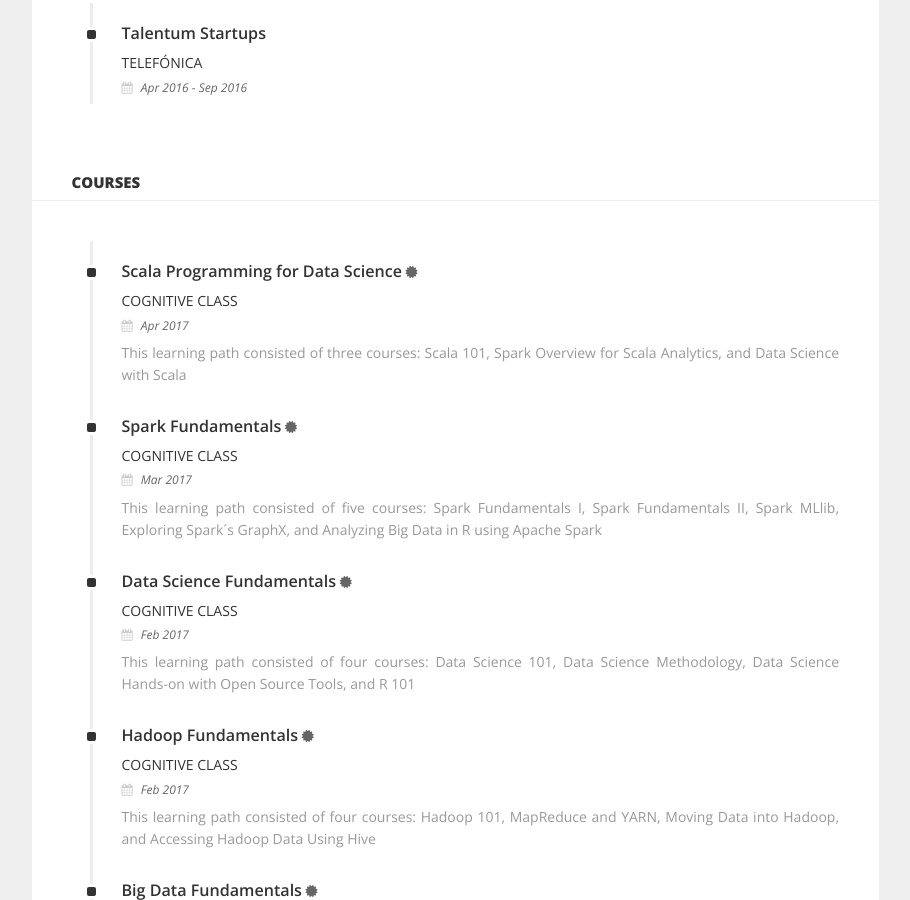
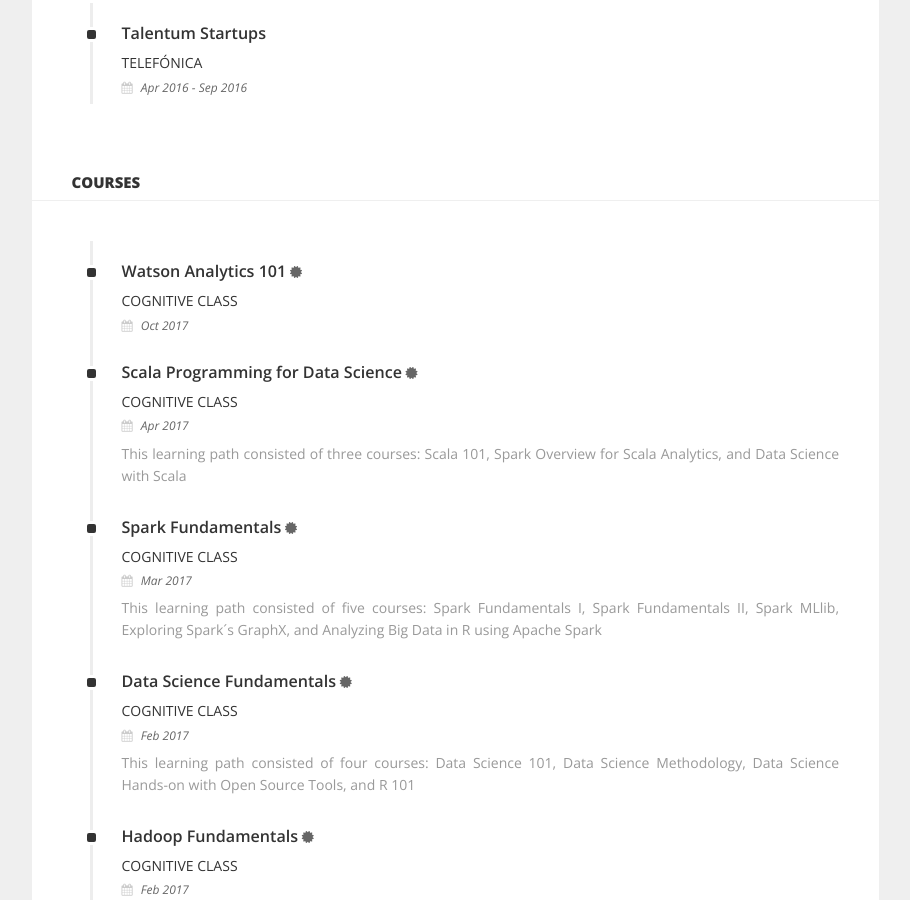
Before and after one commit to rsaladocid/personal-site, a Jekyll site: the page built from education/index.md, in a window 1280 px wide and 900 px high, scrolled down 716 px. Shown: the whole window, without its empty margins (331-1241 px from the left). Built offline with Jekyll 4.4.1, drawn with Linux system fonts in a browser that asks for light colours.

Commit message:
Add Watson course

```diff
--- a/_data/courses.yml
+++ b/_data/courses.yml
@@ -1,3 +1,9 @@
+- title: Watson Analytics 101
+  institution: Cognitive Class
+  date: Oct 2017
+  description:
+  cert: https://www.youracclaim.com/badges/aa39285d-f0bc-4daa-a7a7-15bca0c145c3/public_url
+
 - title: Scala Programming for Data Science
   institution: Cognitive Class
   date: Apr 2017
```
